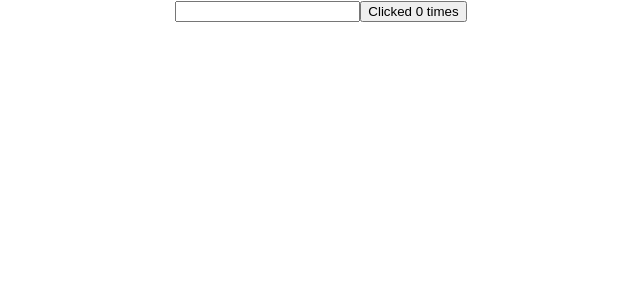
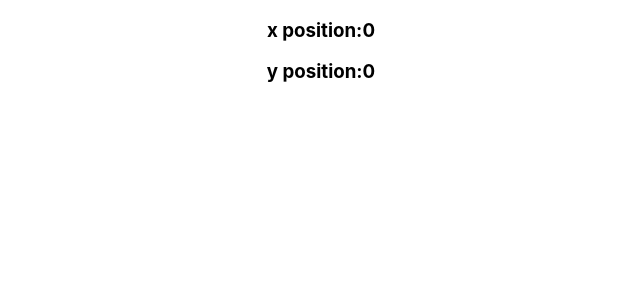
Before and after one commit to rameshbanakar/react_youtube_course_2, a React (Create React App) app: page / in a window 1280 px wide. Shown: the top 300 px of the page, without its empty margins (319-959 px from the left). Built offline with nearby package versions, Linux system fonts and the light colour scheme.

Commit message:
mouse Position

```diff
--- a/src/App.js
+++ b/src/App.js
@@ -2,6 +2,7 @@
 import './App.css';
 import UseEffect from './Hooks/UseEffect';
 import UseEffect_2 from './Hooks/UseEffect_2';
+import UseEffect_3 from "./Hooks/UseEffect_3";
 import UseState from './Hooks/UseState';
 import ErrorBoundry from './component/ErrorBoundry';
 import ErrorBoundryTest from './component/ErrorBoundryTest';
@@ -21,7 +22,7 @@ function App() {
       {/* <HighComp_1/>
       <HighComp_2/> */}
       {/* <UseState/> */}
-      <UseEffect_2/>
+      <UseEffect_3/>
     </div>
   );
 }
--- /dev/null
+++ b/src/Hooks/UseEffect_3.js
@@ -0,0 +1,20 @@
+import React, { useEffect, useState } from "react";
+
+export default function UseEffect_2() {
+  const [x, setX] = useState(0);
+  const [y, setY] = useState(0);
+  const mousePosition=(e)=>{
+    setX(e.clientX)
+    setY(e.clientY);
+  }
+  useEffect(()=>{
+    window.addEventListener("mousemove",mousePosition)
+  })
+
+  return (
+    <div>
+      <h3>x position:{x}</h3>
+      <h3>y position:{y}</h3>
+    </div>
+  );
+}
```
